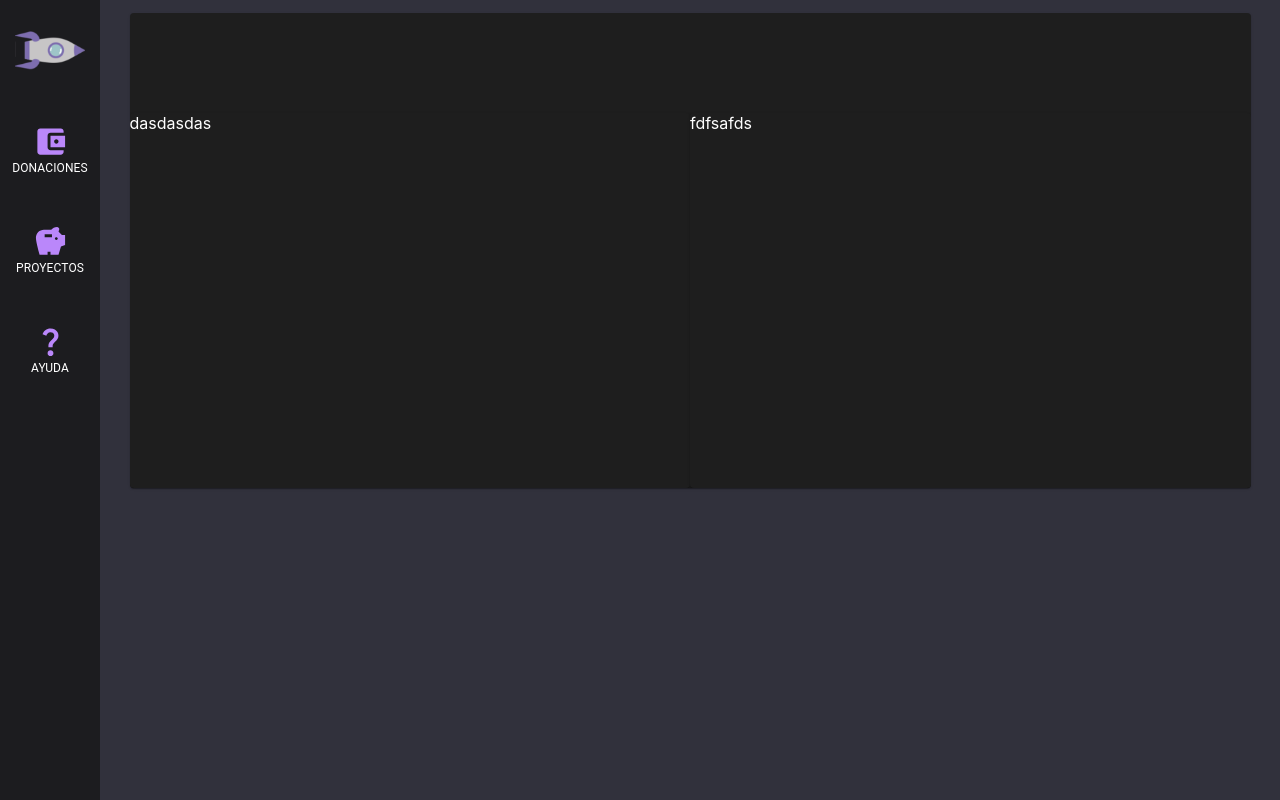
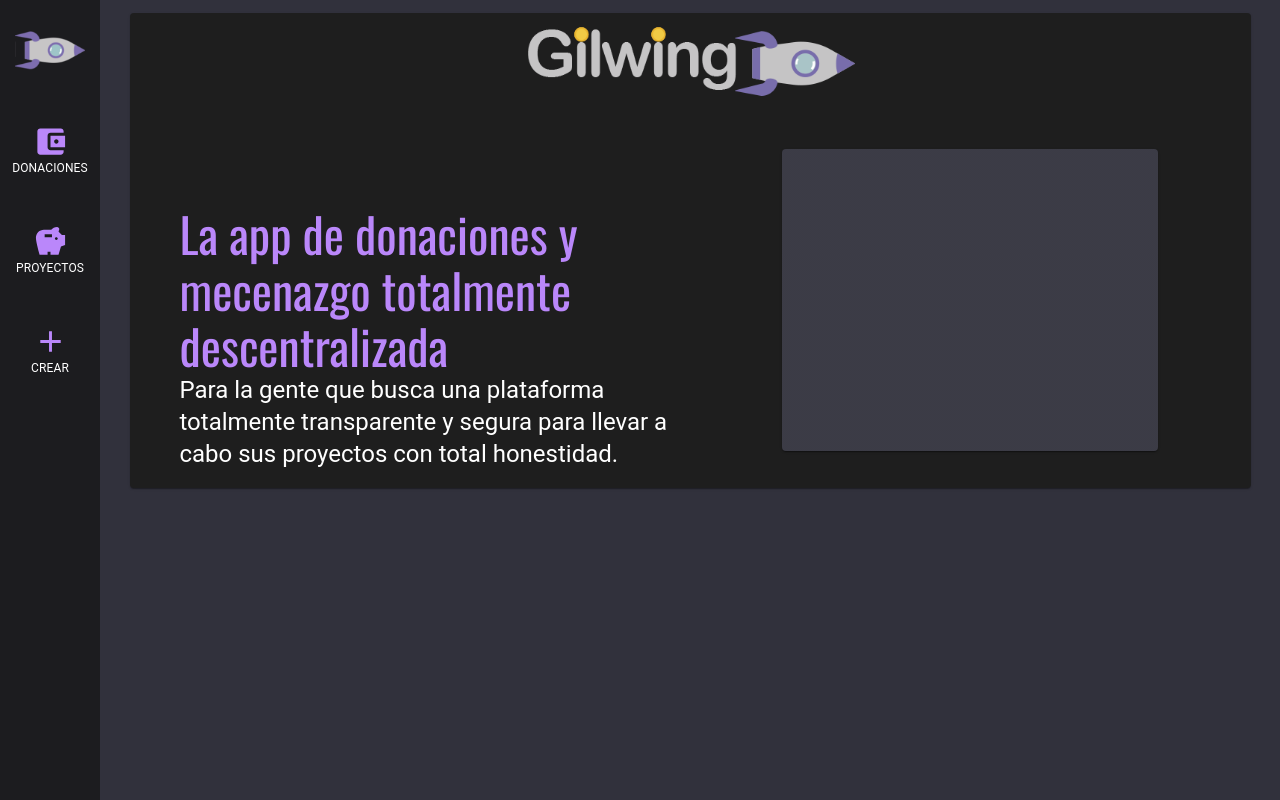
Before and after one commit to VictorPorlan/PFG-VictorPorlan-Gilwing, a React (Create React App) app: page / in a window 1280 px wide. Built offline with nearby package versions, Linux system fonts and the light colour scheme.

Commit message:
feat: landing page

```diff
--- a/public/index.html
+++ b/public/index.html
@@ -1,14 +1,16 @@
 <!DOCTYPE html>
 <html lang="en">
-  <head>
+
+<head>
     <meta charset="utf-8" />
     <link rel="icon" href="%PUBLIC_URL%/favicon.ico" />
+    <style>
+        @import url('https://fonts.googleapis.com/css2?family=Oswald&display=swap');
+    </style>
+
     <meta name="viewport" content="width=device-width, initial-scale=1" />
     <meta name="theme-color" content="#000000" />
-    <meta
-      name="description"
-      content="Web site created using create-react-app"
-    />
+    <meta name="description" content="Web site created using create-react-app" />
     <link rel="apple-touch-icon" href="%PUBLIC_URL%/logo192.png" />
     <!--
       manifest.json provides metadata used when your web app is installed on a
@@ -25,8 +27,9 @@
       Learn how to configure a non-root public URL by running `npm run build`.
     -->
     <title>React App</title>
-  </head>
-  <body>
+</head>
+
+<body>
     <noscript>You need to enable JavaScript to run this app.</noscript>
     <div id="root"></div>
     <!--
@@ -39,5 +42,6 @@
       To begin the development, run `npm start` or `yarn start`.
       To create a production bundle, use `npm run build` or `yarn build`.
     -->
-  </body>
+</body>
+
 </html>
--- a/src/components/atoms/sidenavButton.tsx
+++ b/src/components/atoms/sidenavButton.tsx
@@ -11,13 +11,11 @@ interface IProps {
 
 const useStyles = makeStyles(() => ({
   root: {
-    backgroundColor: "#31313C",
     width: 100,
     height: 100,
     display: "flex",
     flexDirection: "column",
     justifyItems: "start",
-    borderRadius: "20%",
   },
 
 }));
--- a/src/components/molecules/mainHeader.tsx
+++ b/src/components/molecules/mainHeader.tsx
@@ -1,8 +1,19 @@
-import { makeStyles } from "@material-ui/core";
+import { makeStyles, Typography } from "@material-ui/core";
 import { Card } from "@mui/material";
 import { FC } from "react";
-const useStyles = makeStyles(() => ({
+const useStyles = makeStyles((theme) => ({
   root: {
+    [theme.breakpoints.down('md')]: {
+        gridTemplateRows: "100px 1fr 1fr",
+        gridTemplateColumns: "1fr",
+        gridTemplateAreas: `
+        'header'
+        'cards'
+        'cards'
+        `,
+
+
+    },
     height: "95%",
     width: "95%",
     justifySelf: "center",
@@ -10,10 +21,33 @@ const useStyles = makeStyles(() => ({
     display: "grid",
     gridTemplateRows: "100px 1fr",
     gridTemplateColumns: "1fr 1fr",
+    gridTemplateAreas: `
+    'header header'
+    'cards cards'
+    `,
   },
 
   secondaryCard: {
+    [theme.breakpoints.down('md')]: {
+      gridRow:3
+  },
     gridRow: "2",
+    width: "60%",
+    height: "70%",
+    justifySelf: "center",
+    alignSelf: "center",
+    padding: 20,
+  },
+
+  subtitle: {
+    gridRow: "2",
+    justifySelf: "center",
+    alignSelf: "center",
+    display: "flex",
+    justifyContent: "space-evenly",
+    flexDirection: "column",
+    height:"50%",
+    paddingLeft:50
   },
 }));
 
@@ -23,8 +57,34 @@ const MainHeader: FC = () => {
   return (
     <>
       <Card className={classes.root}>
-        <Card className={classes.secondaryCard}>dasdasdas</Card>
-        <Card className={classes.secondaryCard}>fdfsafds</Card>
+        <div
+          style={{
+            gridArea: "header",
+            display: "flex",
+            justifyContent: "center",
+          }}
+        >
+          <img
+            src={require("../../assets/Gilwing1.png")}
+            alt="logo"
+            style={{ justifySelf: "center" }}
+          ></img>
+        </div>
+
+        <div
+          className={ classes.subtitle }
+        >
+          <Typography variant="h3" style={{ color:"#ba87fa", fontFamily:"Oswald" }}>
+            La app de donaciones y mecenazgo totalmente descentralizada
+          </Typography>
+          <Typography variant="h5">
+            Para la gente que busca una plataforma totalmente transparente y segura para llevar a cabo sus proyectos con total honestidad.
+          </Typography>
+        </div>
+        <Card
+          className={classes.secondaryCard}
+          sx={{ backgroundColor: "#31313C" }}
+        ></Card>
       </Card>
     </>
   );
--- a/src/components/organisms/sidenav.tsx
+++ b/src/components/organisms/sidenav.tsx
@@ -6,7 +6,7 @@ import {
   import SidenavButton from "../atoms/sidenavButton";
   import Wallet from '@mui/icons-material/AccountBalanceWallet';
   import SavingsIcon from '@mui/icons-material/Savings';
-  import QuestionMark from '@mui/icons-material/QuestionMark';
+  import Plus from '@mui/icons-material/Add';
 
   const useStyles = makeStyles(() => ({
     root: {
@@ -36,8 +36,8 @@ import {
             <SidenavButton text={"Proyectos"} url="/proyectos">
               <SavingsIcon fontSize="large" sx={{color: "#ba87fa"}}></SavingsIcon>
             </SidenavButton>
-            <SidenavButton text={"Ayuda"} url="/ayuda">
-              <QuestionMark fontSize="large" sx={{color: "#ba87fa"}}></QuestionMark>
+            <SidenavButton text={"crear"} url="/crear">
+              <Plus fontSize="large" sx={{color: "#ba87fa"}}></Plus>
             </SidenavButton>
         </div>
       </>
--- /dev/null
+++ b/src/components/templates/landingPageTemplate.tsx
@@ -0,0 +1,37 @@
+import {
+    makeStyles,
+  } from "@material-ui/core";
+  import { FC } from "react";
+  import MainHeader from "../molecules/mainHeader";
+import MainTemplate from "./mainTemplate";
+
+  const useStyles = makeStyles(() => ({
+    root:{
+      display:"flex",
+      flexDirection:"row",
+      height:"100vh"
+    },
+    content: {
+      width:'100%',
+      backgroundColor:"#31313C",
+      marginLeft:100,
+      display:"grid",
+      gridTemplateRows:"500px 1fr"
+
+    },
+
+  }));
+
+  const LangingPageTemplate: FC = (props: any) => {
+    const classes = useStyles()
+
+    return (
+      <>
+      <MainTemplate >
+            <MainHeader></MainHeader>
+        </MainTemplate>
+      </>
+    );
+  };
+
+  export default LangingPageTemplate;
--- a/src/components/templates/mainTemplate.tsx
+++ b/src/components/templates/mainTemplate.tsx
@@ -22,7 +22,7 @@ const useStyles = makeStyles(() => ({
 
 }));
 
-const MainTemplate: FC = (props: any) => {
+const MainTemplate: FC<any> = ({children}) => {
   const classes = useStyles()
 
   return (
@@ -30,7 +30,7 @@ const MainTemplate: FC = (props: any) => {
     <div className={classes.root}>
       <Sidenav />
         <div className={classes.content}>
-          <MainHeader></MainHeader>
+          {children}
         </div>
       </div>
     </>
--- a/src/index.tsx
+++ b/src/index.tsx
@@ -6,6 +6,7 @@ import LandingPage from "./pages/landingPage";
 import reportWebVitals from "./reportWebVitals";
 
 import { ThemeProvider, createTheme } from '@mui/material/styles';
+import CreateCampaign from "./pages/createCampaign";
 
 const darkTheme = createTheme({
   palette: {
@@ -23,9 +24,8 @@ root.render(
     <ThemeProvider theme={darkTheme}>
     <BrowserRouter>
       <Routes>
-        <Route path="/" element={<LandingPage />}>
-
-        </Route>
+        <Route path="/" element={<LandingPage />} />
+        <Route path="/crear" element={<CreateCampaign />} />
       </Routes>
     </BrowserRouter>
     </ThemeProvider>
--- /dev/null
+++ b/src/pages/createCampaign.tsx
@@ -0,0 +1,15 @@
+import { FC } from "react"
+import MainTemplate from "../components/templates/mainTemplate"
+
+const CreateCampaign: FC = () => {
+    return (
+        <>
+        <MainTemplate >
+
+
+        </MainTemplate>
+        </>
+    )
+}
+
+export default CreateCampaign
--- a/src/pages/landingPage.tsx
+++ b/src/pages/landingPage.tsx
@@ -1,10 +1,10 @@
 import { FC } from "react"
+import LangingPageTemplate from "../components/templates/landingPageTemplate"
 import MainTemplate from "../components/templates/mainTemplate"
 
 const LandingPage: FC = () => {
     return(
-
-        <MainTemplate />
+        <LangingPageTemplate />
     )
 }
 export default LandingPage
```
Also changed, not shown: src/index.css (+2 -5 lines), 1 other file (tests, documents, lock files or other folders).
